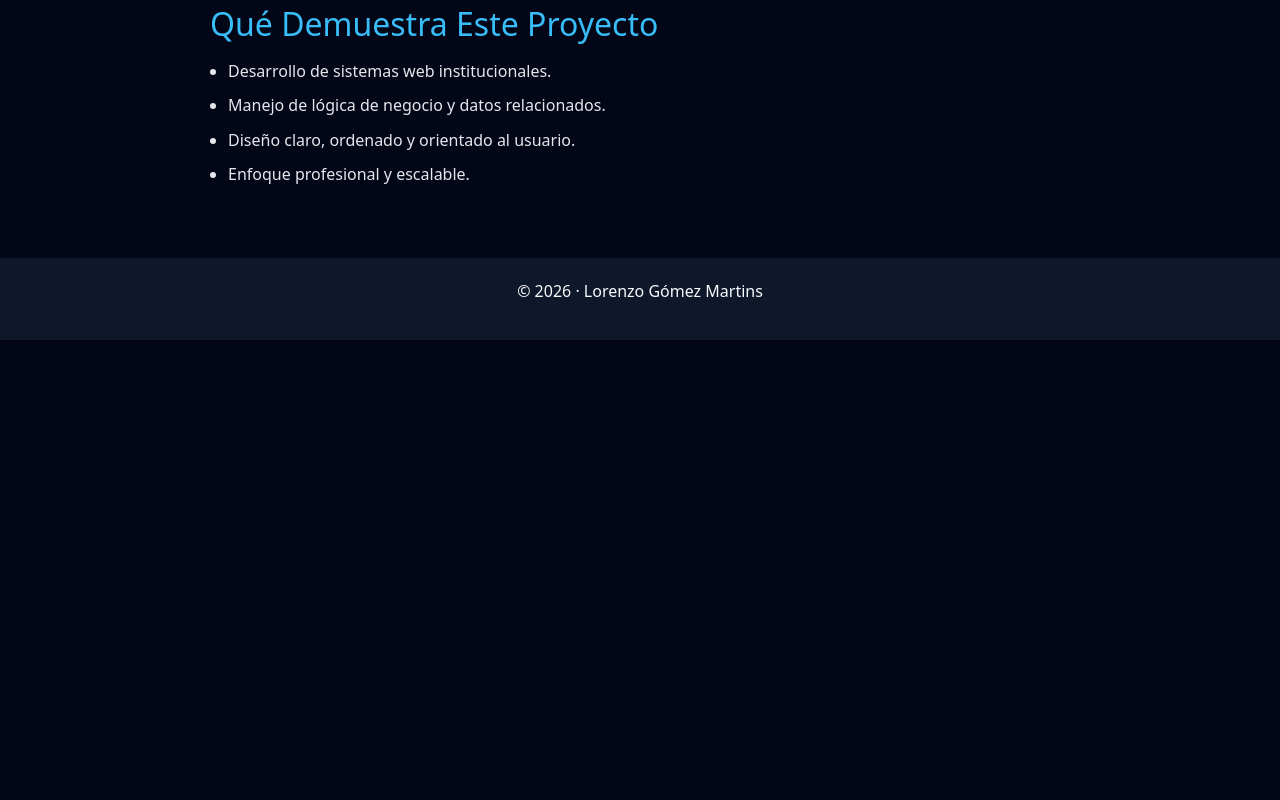
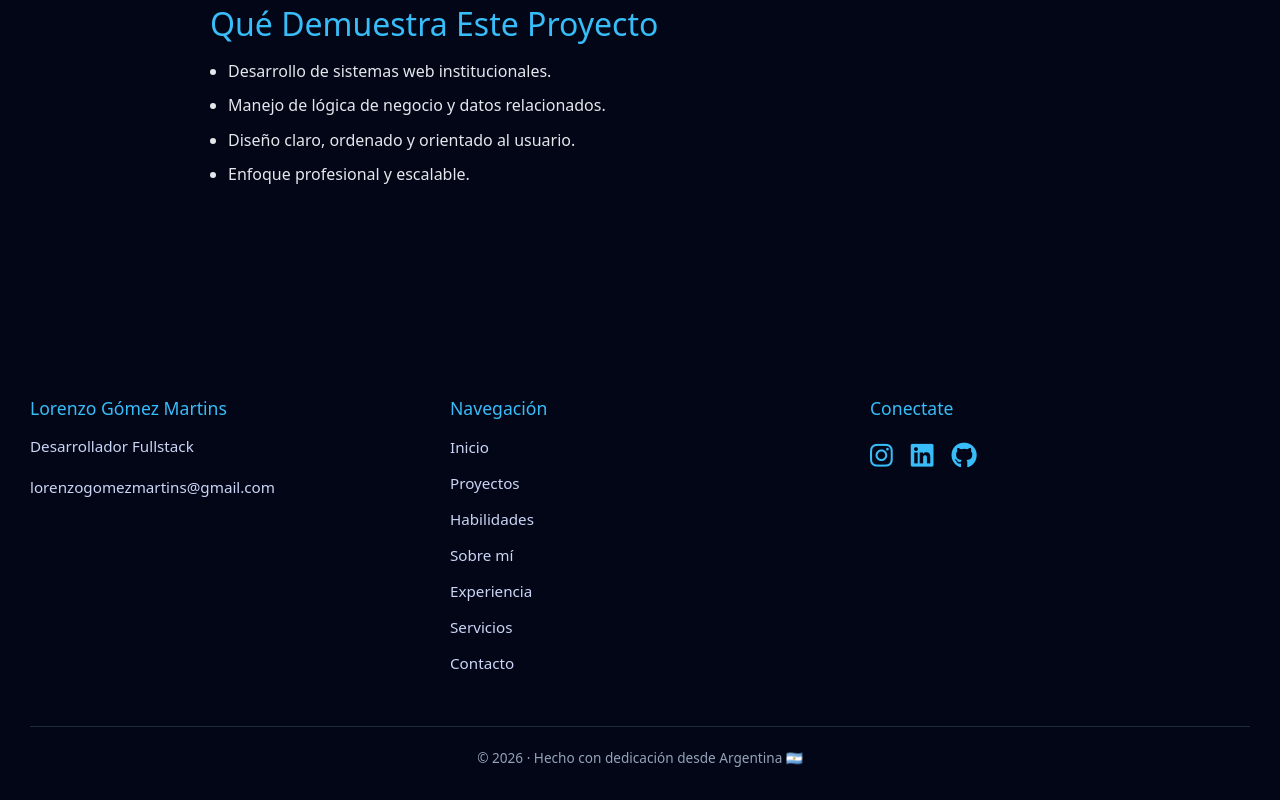
Before and after one commit to Lorenzogomezmartins/portafolio-lorenzo, a plain HTML site: page Portafolio/pages/fmj.html in a window 1280 px wide. Shown: the part 1934-2734 px from the top of the page. Before the commit the page ends 2274 px from the top, so only its background shows below. Drawn offline with nearby package versions, Linux system fonts and the light colour scheme.

Commit message:
Add files via upload

```diff
--- /dev/null
+++ b/Portafolio/components/footer.css
@@ -0,0 +1,136 @@
+/* =========================
+   FOOTER GENERAL
+========================= */
+.site-footer {
+  background: #020617;
+  color: #e5e7eb;
+  padding: 60px 30px 30px;
+  margin-top: 80px;
+}
+
+.footer-grid {
+  display: grid;
+  grid-template-columns: repeat(auto-fit, minmax(220px, 1fr));
+  gap: 40px;
+}
+
+/* =========================
+   COLUMNAS
+========================= */
+.footer-col h4 {
+  font-size: 1.1rem;
+  margin-bottom: 15px;
+  color: #38bdf8;
+}
+
+.footer-col p,
+.footer-col a {
+  font-size: 0.95rem;
+  color: #cbd5f5;
+  text-decoration: none;
+}
+
+.footer-col ul {
+  list-style: none;
+  padding: 0;
+  margin: 0;
+}
+
+.footer-col li {
+  margin-bottom: 8px;
+  transition: transform 0.25s ease;
+}
+
+/* =========================
+   NAV LINKS – ANIMACIÓN
+========================= */
+.footer-col a {
+  position: relative;
+  display: inline-block;
+  padding-bottom: 2px;
+  transition: color 0.25s ease;
+}
+
+/* underline animado */
+.footer-col a::after {
+  content: "";
+  position: absolute;
+  left: 0;
+  bottom: -4px;
+  width: 0%;
+  height: 2px;
+  background: #38bdf8;
+  transition: width 0.3s ease;
+}
+
+/* hover desktop */
+@media (hover: hover) {
+  .footer-col li:hover {
+    transform: translateX(6px);
+  }
+
+  .footer-col a:hover {
+    color: #38bdf8;
+    text-shadow: 0 0 8px rgba(56, 189, 248, 0.4);
+  }
+
+  .footer-col a:hover::after {
+    width: 100%;
+  }
+}
+
+/* =========================
+   REDES SOCIALES
+========================= */
+.social-links {
+  display: flex;
+  gap: 18px;
+  margin-top: 10px;
+}
+
+.social-links a {
+  font-size: 26px;
+  color: #38bdf8;
+  transition: transform 0.2s ease, color 0.2s ease;
+}
+
+@media (hover: hover) {
+  .social-links a:hover {
+    transform: translateY(-3px);
+    color: #7dd3fc;
+  }
+}
+
+/* =========================
+   FOOTER BOTTOM
+========================= */
+.footer-bottom {
+  margin-top: 40px;
+  padding-top: 20px;
+  border-top: 1px solid #1e293b;
+  text-align: center;
+  font-size: 0.85rem;
+  color: #94a3b8;
+}
+
+/* =========================
+   MOBILE AJUSTES
+========================= */
+@media (max-width: 600px) {
+  .site-footer {
+    padding: 40px 20px 25px;
+    text-align: center;
+  }
+
+  .footer-grid {
+    gap: 30px;
+  }
+
+  .social-links {
+    justify-content: center;
+  }
+
+  .footer-col li {
+    margin-bottom: 10px;
+  }
+}
--- /dev/null
+++ b/Portafolio/components/footer.html
@@ -0,0 +1,43 @@
+<footer class="site-footer">
+  <div class="footer-grid">
+
+    <div class="footer-col">
+      <h4>Lorenzo Gómez Martins</h4>
+      <p>Desarrollador Fullstack</p>
+      <p class="footer-mail">lorenzogomezmartins@gmail.com</p>
+    </div>
+
+    <div class="footer-col">
+      <h4>Navegación</h4>
+      <ul>
+        <li><a href="#inicio">Inicio</a></li>
+        <li><a href="#proyectos">Proyectos</a></li>
+        <li><a href="#habilidades">Habilidades</a></li>
+        <li><a href="#sobre-mi">Sobre mí</a></li>
+        <li><a href="#experiencia">Experiencia</a></li>
+        <li><a href="#servicios">Servicios</a></li>
+        <li><a href="#contacto">Contacto</a></li>
+      </ul>
+    </div>
+
+    <div class="footer-col">
+      <h4>Conectate</h4>
+      <div class="social-links">
+        <a href="https://instagram.com/" target="_blank" aria-label="Instagram">
+          <i class="fa-brands fa-instagram"></i>
+        </a>
+        <a href="https://linkedin.com/" target="_blank" aria-label="LinkedIn">
+          <i class="fa-brands fa-linkedin"></i>
+        </a>
+        <a href="https://github.com/Lorenzogomezmartins" target="_blank" aria-label="GitHub">
+          <i class="fa-brands fa-github"></i>
+        </a>
+      </div>
+    </div>
+
+  </div>
+
+  <div class="footer-bottom">
+    © 2026 · Hecho con dedicación desde Argentina 🇦🇷
+  </div>
+</footer>
--- a/Portafolio/pages/fmj.html
+++ b/Portafolio/pages/fmj.html
@@ -7,6 +7,8 @@
 
   <!-- Bootstrap CSS (para carrusel) -->
   <link href="https://cdn.jsdelivr.net/npm/bootstrap@5.3.2/dist/css/bootstrap.min.css" rel="stylesheet">
+  <link rel="stylesheet" href="https://cdnjs.cloudflare.com/ajax/libs/font-awesome/6.5.0/css/all.min.css">
+
 
   <!-- CSS propio -->
   <link rel="stylesheet" href="../styles/fmj.CSS">
@@ -112,23 +114,37 @@
 
   </main>
 
-  <!-- FOOTER -->
-  <footer class="footer">
-    <p>© 2026 · Lorenzo Gómez Martins</p>
-  </footer>
+
 
 
 <!-- Bootstrap -->
 <script src="https://cdn.jsdelivr.net/npm/bootstrap@5.3.2/dist/js/bootstrap.bundle.min.js"></script>
 
 <div id="whatsapp-component"></div>
+<div id="footer-component"></div>
 
+<!-- Components -->
 <script src="../scripts/components.js"></script>
+
 <script>
   loadComponent(
-    "#whatsapp-component",
-    "../components/whatsapp.html",
-    "../components/whatsapp.css"
-  );
+    '#whatsapp-component',
+    '../components/whatsapp.html',
+    '../components/whatsapp.css'
+  ).then(() => {
+    if (window.FontAwesome) {
+      FontAwesome.dom.i2svg();
+    }
+  });
+
+  loadComponent(
+    '#footer-component',
+    '../components/footer.html',
+    '../components/footer.css'
+  ).then(() => {
+    if (window.FontAwesome) {
+      FontAwesome.dom.i2svg();
+    }
+  });
 </script>
 </html>
--- a/Portafolio/styles/PatitasFelices.css
+++ b/Portafolio/styles/PatitasFelices.css
@@ -153,15 +153,7 @@ body {
   margin-bottom: 30px;
 }
 
-/* ===============================
-   FOOTER
-================================= */
-.footer {
-  background-color: #0f172a;
-  color: #f8fafc;
-  text-align: center;
-  padding: 20px 0;
-}
+
 
 /* ===============================
    RESPONSIVE
--- a/Portafolio/styles/fmj.CSS
+++ b/Portafolio/styles/fmj.CSS
@@ -113,7 +113,7 @@ main.project-content {
 .btn-github {
   display: inline-block;
   margin-top: 40px;
-  margin-bottom: 60px; /* separación del footer */
+  margin-bottom: 60px;
   padding: 12px 26px;
   background-color: #38bdf8;
   color: #020617;
@@ -188,15 +188,6 @@ main.project-content {
   margin-bottom: 30px;
 }
 
-/* ===============================
-   FOOTER
-================================= */
-.footer {
-  background-color: #0f172a;
-  color: #f8fafc;
-  text-align: center;
-  padding: 20px 0;
-}
 
 /* ===============================
    RESPONSIVE FMJ
--- a/Portafolio/styles/styles.css
+++ b/Portafolio/styles/styles.css
@@ -1046,24 +1046,6 @@ HABILIDADES
   box-shadow: 0 18px 40px rgba(165, 180, 252, 0.45);
 }
 
-/* ===============================
-   FOOTER
-================================= */
-footer {
-  background-color: #0f172a;
-  color: #d8dee7;
-  text-align: center;
-  padding: 20px 0;
-  margin-top: 60px;
-  font-size: 14px;
-  border-top: 1px solid #1e293b;
-}
-
-footer::selection {
-  background-color: #0f172a;
-  color: #020617;
-}
-
 
 /* ===============================
    RESPONSIVE OPTIMIZADO
```
Also changed, not shown: Portafolio/index.html (+14 -3 lines), Portafolio/pages/PatitasFelices.html (+10 -12 lines).
